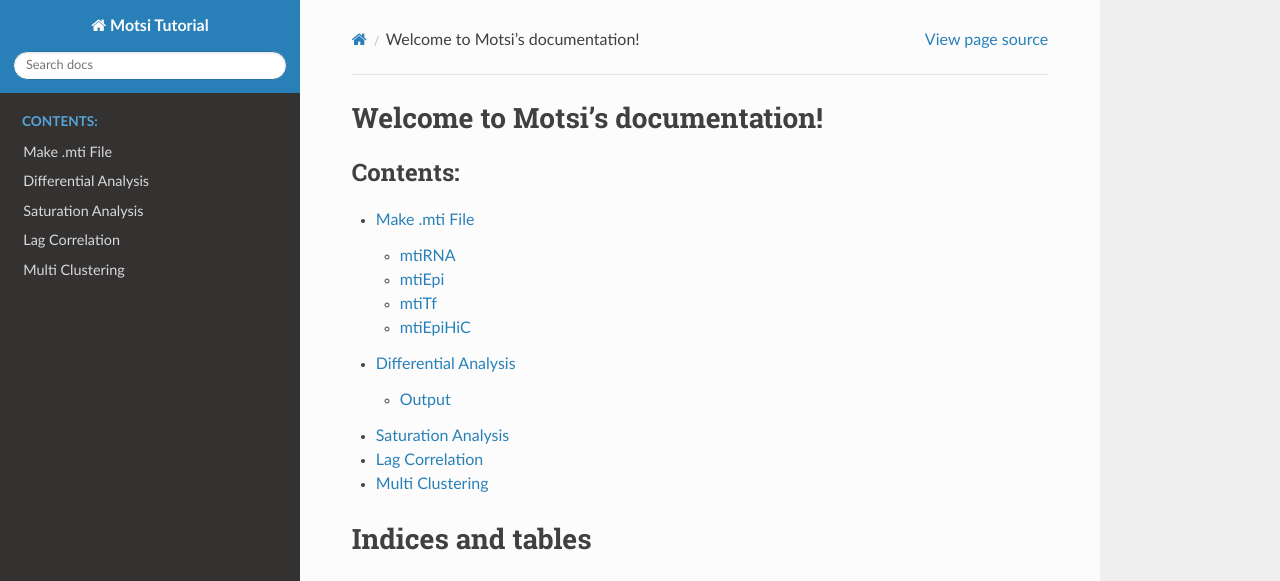
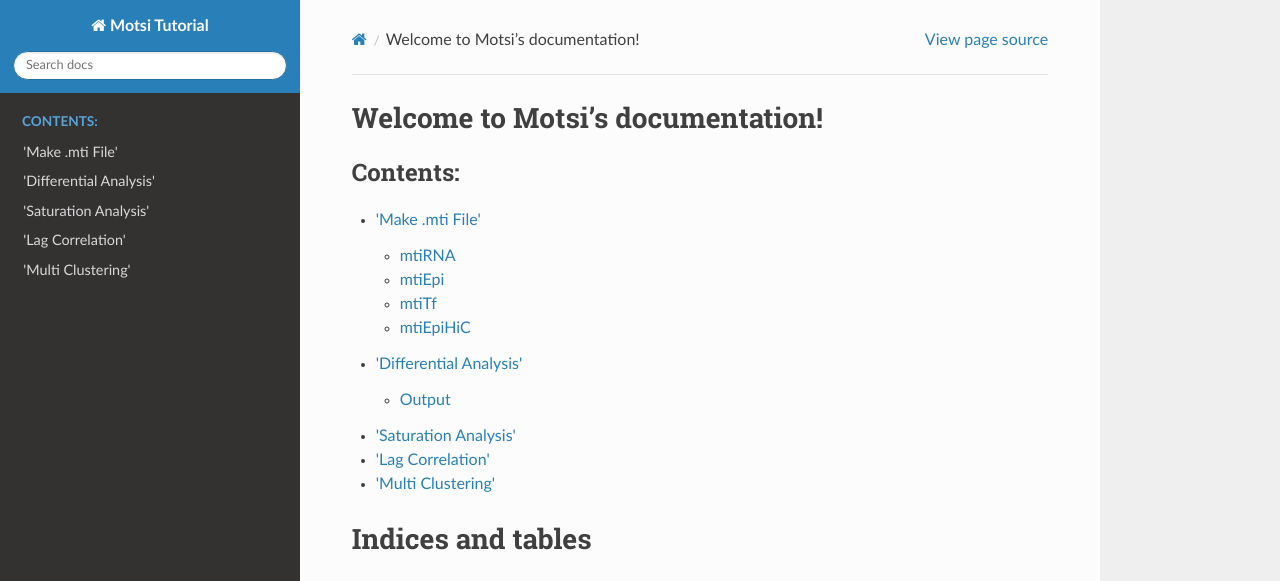
Before and after one commit to dartangerine/MotsiTutorial, a Sphinx documentation site: the page built from source/index.rst, in a window 1280 px wide. Shown: the top 581 px of the page. Built offline with Sphinx 7.4.7 and the Read the Docs theme 3.1.0, drawn with Linux system fonts in a browser that asks for light colours.

Commit message:
251027_5

```diff
--- a/source/index.rst
+++ b/source/index.rst
@@ -11,11 +11,11 @@ Welcome to Motsi's documentation!
    :caption: Contents:
 
 
-   Make .mti File <1.make_mti_file>
-   Differential Analysis <2.differential_analysis>
-   Saturation Analysis <3.saturation_analysis>
-   Lag Correlation <4.lag_correlation>
-   Multi Clustering <5.multi_clustering>
+   'Make .mti File' <1.make_mti_file>
+   'Differential Analysis' <2.differential_analysis>
+   'Saturation Analysis' <3.saturation_analysis>
+   'Lag Correlation' <4.lag_correlation>
+   'Multi Clustering' <5.multi_clustering>
 
 Indices and tables
 ==================
```
Also changed, not shown: 6 other files.
